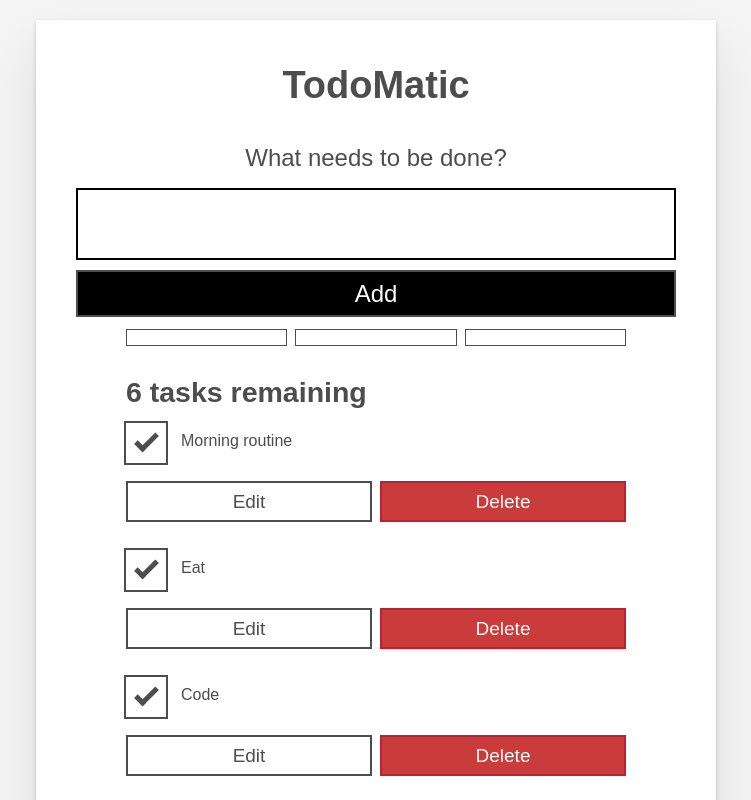
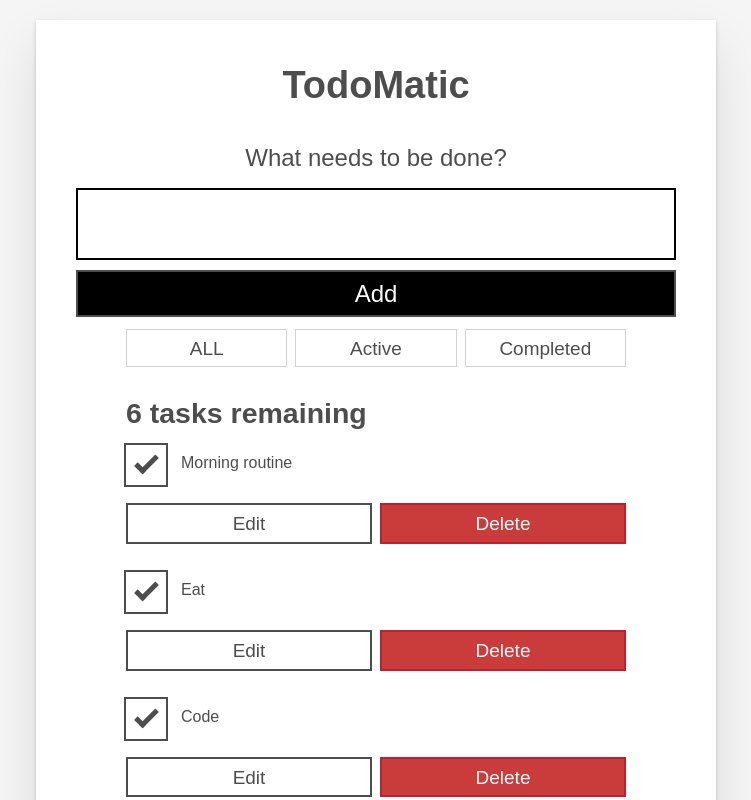
Before and after one commit to MariaRosenova/Todo-List, a React (Create React App) app: page / in a window 1280 px wide. Shown: the top 800 px of the page, without its empty margins (264-1015 px from the left). Built offline with nearby package versions, Linux system fonts and the light colour scheme.

Commit message:
Improved filter buttons
The filter buttons work properly. When you press the button you want, you can see the checked, unchecked, and all tasks in your to-do list.

```diff
--- a/src/App.js
+++ b/src/App.js
@@ -10,29 +10,34 @@ const FILTER_MAP = {
     Completed: (task) => task.completed,
   };
 
-const FILTER_NAMES = Object.keys(FILTER_MAP);
+  const FILTER_NAMES = Object.keys(FILTER_MAP); // The keys => ALL, Active, Completed
 
   // the all filter shows all tasks, so we return true for all tasks
   // the active filter shows tasks whose completed prop is false
   // the completed filter shows whose completed prop is true
 
 export default function App(props) {
-  const [filter, serFilter] = useState("All");
+  const [filter, setFilter] = useState("All");
 
   const filterList = FILTER_NAMES.map((name) => (
-    <FilterButton key={name} name={name} />
-  ));
+    <FilterButton
+      key={name}
+      name={name}
+      isPressed={name === filter}
+      setFilter={setFilter}
+      />
+  ))
   const [tasks, setTasks] = useState(props.tasks);
   //this func expects some data from our form using as an input
   function addTask(name) {
-    const newTask = { id: `{todo-${nanoid()}}`, name, completed: false };
-    setTasks([...tasks, newTask]);
+    const newTask = {id: `{todo-${nanoid()}}`, name, completed:false};
+    setTasks([...tasks, newTask])
   }
 
   function toggleTaskCompleted(id) {
     const updatedTasks = tasks.map((task) => {
       if (id === task.id) {
-        return { ...task, completed: !task.completed };
+        return { ...task, completed: !task.completed};
       }
       return task;
     });
@@ -47,14 +52,16 @@ export default function App(props) {
   function editTask(id, newName) {
     const editedTaskList = tasks.map((task) => {
       if (id === task.id) {
-        return { ...task, name: newName };
+        return {...task, name:newName};
       }
       return task;
     });
     setTasks(editedTaskList);
   }
 
-  const taskList = tasks.map((task) => (
+  const taskList = tasks
+    .filter((task) => FILTER_MAP[filter] ? FILTER_MAP[filter](task):true)
+    .map((task) => (
     <Todo
       id={task.id}
       name={task.name}
@@ -63,22 +70,24 @@ export default function App(props) {
       toggleTaskCompleted={toggleTaskCompleted}
       deleteTask={deleteTask}
       editTask={editTask}
+
     />
   ));
-  const tasksNoun = taskList.length !== 1 ? "tasks" : "task";
+  const tasksNoun = taskList.length !==1 ? "tasks" : "task";
   const headingText = `${taskList.length} ${tasksNoun} remaining`;
 
   return (
     <div className="todoapp stack-large">
       <h1>TodoMatic</h1>
       <Form addTask={addTask} />
-      <div className="filters btn-group stack-exception">{filterList}</div>
+      <div className="filters btn-group stack-exception">
+        {filterList}
+      </div>
       <h2 id="list-heading">{headingText}</h2>
       <ul
         role="list"
         className="todo-list stack-large stack-exception"
-        aria-labelledby="list-heading"
-      >
+        aria-labelledby="list-heading">
         {taskList}
       </ul>
     </div>
--- a/src/components/FilterButton.js
+++ b/src/components/FilterButton.js
@@ -2,9 +2,14 @@ import React from "react";
 
 export default function FilterButton(props) {
   return (
-    <button type="button" className="btn toggle-btn" aria-pressed="true">
+    <button
+      type="button"
+      className="btn toggle-btn"
+      aria-pressed={props.isPressed}
+      onClick={() => props.setFilter(props.name)}>
+
       <span className="visually-hidden">Show </span>
-      <span>{props.command}</span>
+      <span>{props.name}</span>
       <span className="visually-hidden">tasks</span>
     </button>
   );
```
Lines whose indentation alone changed are shown as unchanged.
